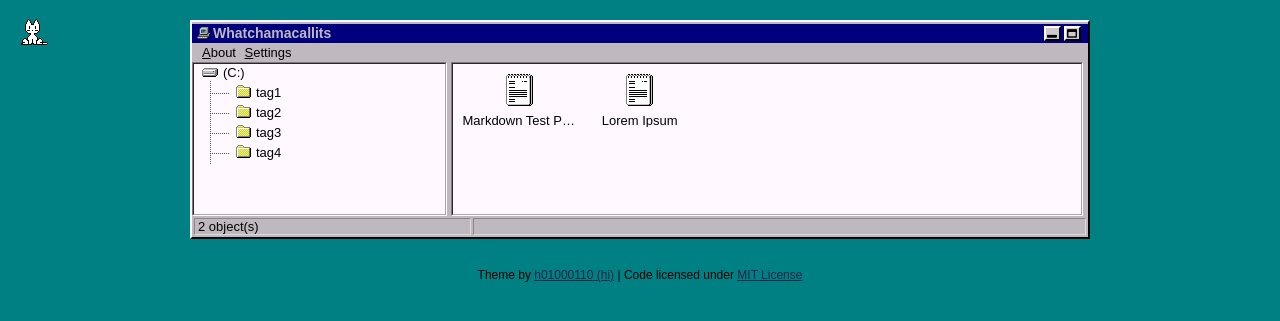
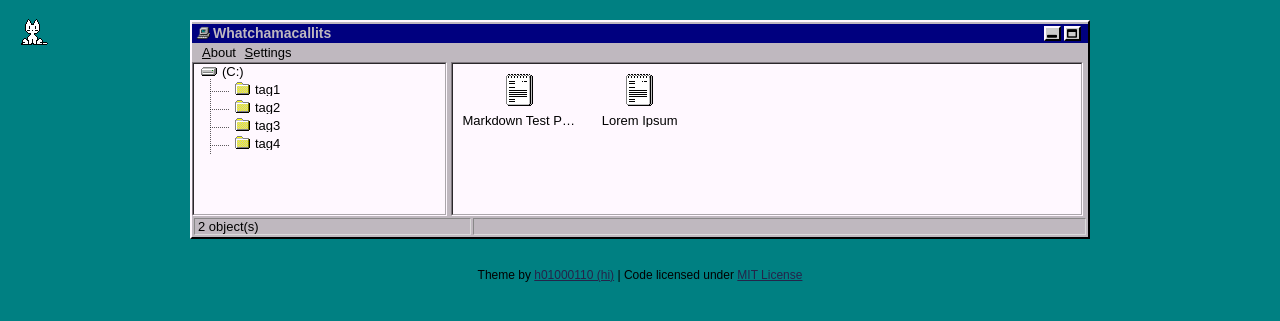
Before and after one commit to Hrztrm/hrztrm.github.io, a Jekyll site: the page built from index.html, in a window 1280 px wide. Shown: the top 321 px of the page. Built offline with Jekyll 4.4.1, drawn with Linux system fonts in a browser that asks for light colours.

Commit message:
changed back padding

```diff
--- a/_sass/_main.scss
+++ b/_sass/_main.scss
@@ -197,7 +197,6 @@ ul.topbar {
 #tag-list li a {
     background: #fff8ff;
     display:block;
-	padding: 1px;
 }
 #tag-list li ul li {
     background:transparent url(/assets/img/pixel-alt.png) repeat-x 0 8px;
```
